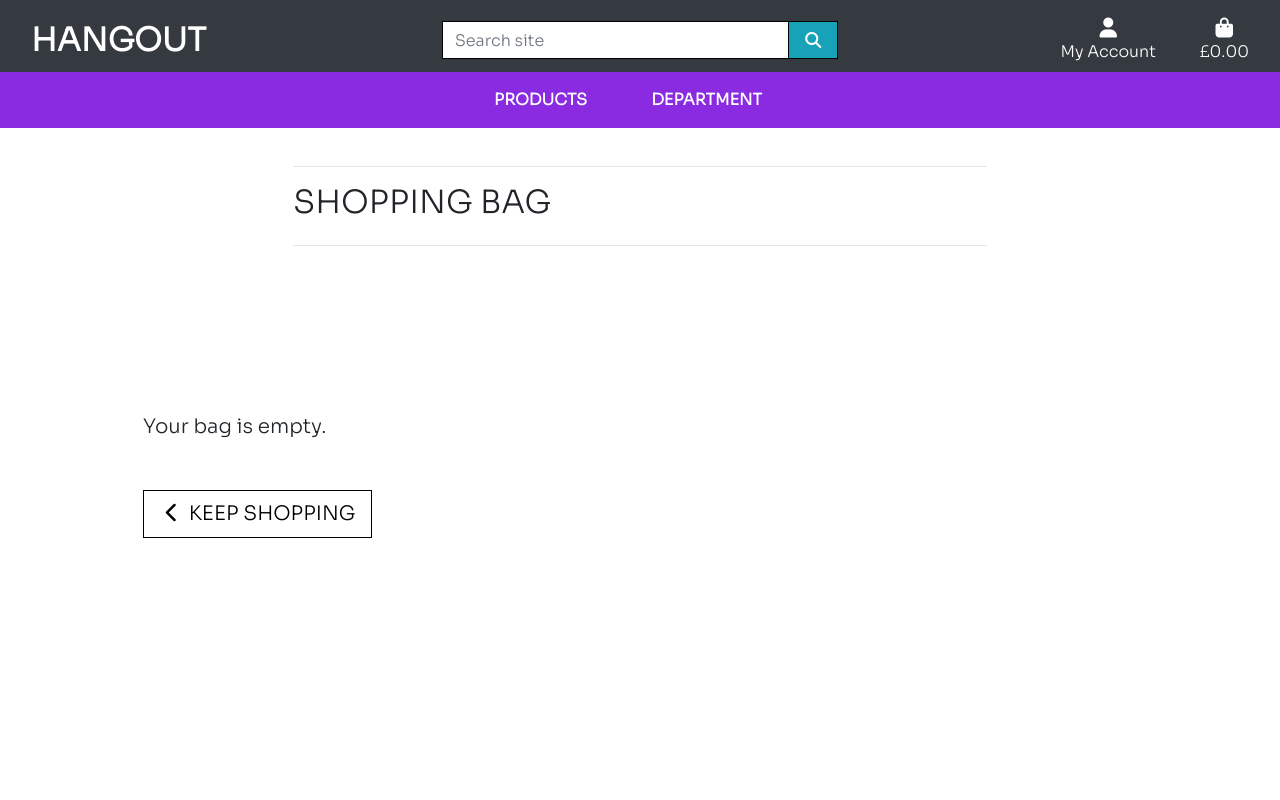
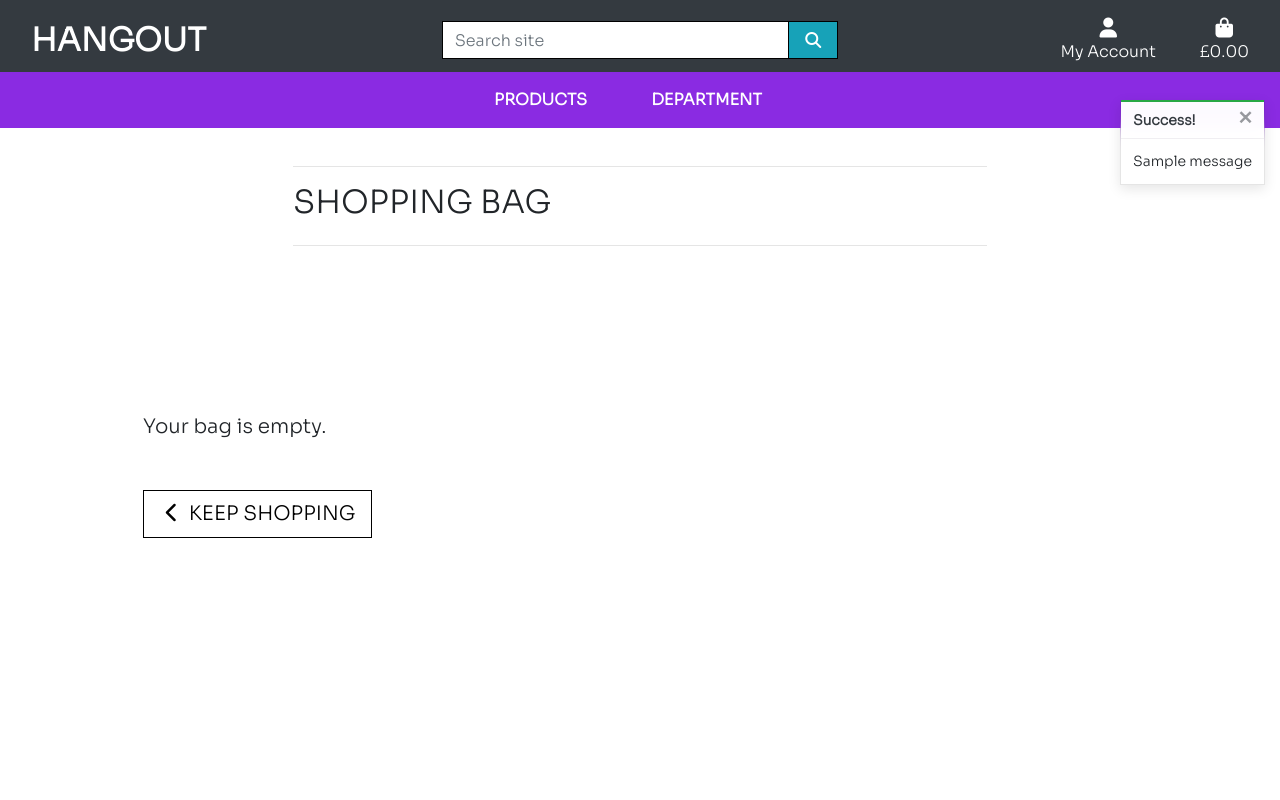
Before and after one commit to isiko1/hangout, a Django app: page /bag/ in a window 1280 px wide. Run offline with Django 3.2, Linux system fonts and the light colour scheme; tables that the repository leaves empty hold one stand-in row (values such as "Sample post"); one stand-in notice (Sample message) is shown; some libraries are stand-ins or nearby versions.

Commit message:
Added toasts

```diff
--- a/bag/templates/bag/bag.html
+++ b/bag/templates/bag/bag.html
@@ -38,7 +38,7 @@
 
                             {% for item in bag_items %}
                                 <tr>
-                                    <td class="p-3 w-25">
+                                    <td class="p-3 w-50">
                                         <img class="img-fluid rounded" src="{{ item.product.image.url }}">
                                     </td>
                                     <td class="py-3">
@@ -49,7 +49,7 @@
                                                                         <td class="py-3">
                                         <p class="my-0">£{{ item.product.price }}</p>
                                     </td>
-                                    <td class="py-3 w-25">
+                                    <td class="py-3 w-50">
                                         <form class="form update-form" method="POST" action="{% url 'adjust_bag' item.item_id %}">
                                             {% csrf_token %}
                                             <div class="form-group">
--- a/bag/views.py
+++ b/bag/views.py
@@ -1,6 +1,7 @@
-from django.shortcuts import render, redirect, reverse, HttpResponse
+from django.shortcuts import render, redirect, reverse, HttpResponse, get_object_or_404
+from django.contrib import messages
 
-# Create your views here.
+from products.models import Product
 
 
 def view_bag(request):
@@ -12,6 +13,7 @@ def view_bag(request):
 def add_to_bag(request, item_id):
     """ Add a quantity of the specified product to the shopping bag """
 
+    product = get_object_or_404(Product, pk=item_id)
     quantity = int(request.POST.get('quantity'))
     redirect_url = request.POST.get('redirect_url')
     size = None
@@ -23,15 +25,20 @@ def add_to_bag(request, item_id):
         if item_id in list(bag.keys()):
             if size in bag[item_id]['items_by_size'].keys():
                 bag[item_id]['items_by_size'][size] += quantity
+                messages.success(request, f'Updated size {size.upper()} {product.name} quantity to {bag[item_id]["items_by_size"][size]}')
             else:
                 bag[item_id]['items_by_size'][size] = quantity
+                messages.success(request, f'Added size {size.upper()} {product.name} to your bag')
         else:
             bag[item_id] = {'items_by_size': {size: quantity}}
+            messages.success(request, f'Added size {size.upper()} {product.name} to your bag')
     else:
         if item_id in list(bag.keys()):
             bag[item_id] += quantity
+            messages.success(request, f'Updated {product.name} quantity to {bag[item_id]}')
         else:
             bag[item_id] = quantity
+            messages.success(request, f'Added {product.name} to your bag')
 
     request.session['bag'] = bag
     return redirect(redirect_url)
@@ -40,6 +47,7 @@ def add_to_bag(request, item_id):
 def adjust_bag(request, item_id):
     """Adjust the quantity of the specified product to the specified amount"""
 
+    product = get_object_or_404(Product, pk=item_id)
     quantity = int(request.POST.get('quantity'))
     size = None
     if 'product_size' in request.POST:
@@ -49,15 +57,19 @@ def adjust_bag(request, item_id):
     if size:
         if quantity > 0:
             bag[item_id]['items_by_size'][size] = quantity
+            messages.success(request, f'Updated size {size.upper()} {product.name} quantity to {bag[item_id]["items_by_size"][size]}')
         else:
             del bag[item_id]['items_by_size'][size]
             if not bag[item_id]['items_by_size']:
                 bag.pop(item_id)
+            messages.success(request, f'Removed size {size.upper()} {product.name} from your bag')
     else:
         if quantity > 0:
             bag[item_id] = quantity
+            messages.success(request, f'Updated {product.name} quantity to {bag[item_id]}')
         else:
             bag.pop(item_id)
+            messages.success(request, f'Removed {product.name} from your bag')
 
     request.session['bag'] = bag
     return redirect(reverse('view_bag'))
@@ -67,6 +79,7 @@ def remove_from_bag(request, item_id):
     """Remove the item from the shopping bag"""
 
     try:
+        product = get_object_or_404(Product, pk=item_id)
         size = None
         if 'product_size' in request.POST:
             size = request.POST['product_size']
@@ -76,11 +89,14 @@ def remove_from_bag(request, item_id):
             del bag[item_id]['items_by_size'][size]
             if not bag[item_id]['items_by_size']:
                 bag.pop(item_id)
+            messages.success(request, f'Removed size {size.upper()} {product.name} from your bag')
         else:
             bag.pop(item_id)
+            messages.success(request, f'Removed {product.name} from your bag')
 
         request.session['bag'] = bag
         return HttpResponse(status=200)
 
     except Exception as e:
+        messages.error(request, f'Error removing item: {e}')
         return HttpResponse(status=500)
--- a/hangout/settings.py
+++ b/hangout/settings.py
@@ -79,6 +79,8 @@ TEMPLATES = [
     },
 ]
 
+MESSAGE_STORAGE = 'django.contrib.messages.storage.session.SessionStorage'
+
 AUTHENTICATION_BACKENDS = [
 
     # Needed to login by username in Django admin, regardless of `allauth`
--- a/static/css/base.css
+++ b/static/css/base.css
@@ -19,6 +19,9 @@ body {
     border-radius: 0 0 4px 4px;
 }
 
+.bg-toast {
+    background-color: #fff !important;
+}
 .bg-white {
     background-color: blueviolet !important;
 }
@@ -129,6 +132,23 @@ a.department-badge > span.badge:hover {
 	z-index: -1;
 }
 
+/* ------------------------------- bootstrap toasts */
+
+.message-container {
+    position: fixed;
+    top: 100px;
+    right: 15px;
+    z-index: 99999999999;
+}
+
+.custom-toast {
+    overflow: visible;
+}
+
+.toast-capper {
+    height: 2px;
+}
+
 /* -------------------------------- Media Queries------Code adapted from mini project */
 
 /* Slightly larger container on xl screens */
--- a/templates/base.html
+++ b/templates/base.html
@@ -110,13 +110,31 @@
         </div>
     </header>
     {% if messages %}
-    <div class="message-container"></div>
+    <div class="message-container">
+    {% for message in messages %}
+                {% with message.level as level %}
+                    {% if level == 40 %}
+                        {% include 'includes/toasts/toast_error.html' %}
+                    {% elif level == 30 %}
+                        {% include 'includes/toasts/toast_warning.html' %}
+                    {% elif level == 25 %}
+                        {% include 'includes/toasts/toast_success.html' %}
+                    {% else %}
+                        {% include 'includes/toasts/toast_info.html' %}
+                    {% endif %}
+                {% endwith %}
+            {% endfor %}
+    </div>
+
     {% endif %}
     {% block page-header %}
     {% endblock %}
     {% block content%}
     {% endblock %}
     {% block postloadjs%}
+    <script type="text/javascript">
+        $('.toast').toast('show');
+    </script>
     {% endblock %}
   </body>
   <footer>
--- /dev/null
+++ b/templates/includes/toasts/toast_success.html
@@ -0,0 +1,13 @@
+<div class="toast custom-toast rounded-0 border-top-0" data-autohide="false">
+    <div class="arrow-up arrow-success"></div>
+    <div class="w-100 toast-capper bg-success"></div>
+    <div class="toast-header bg-black text-dark">
+        <strong class="mr-auto">Success!</strong>
+        <button type="button" class="ml-2 mb-1 close text-dark" data-dismiss="toast" aria-label="Close">
+            <span aria-hidden="true">&times;</span>
+        </button>
+    </div>
+    <div class="toast-body bg-toast">
+        {{ message }}
+    </div>
+</div>
```
Also changed, not shown: templates/includes/toasts/toast_error.html (added, +13 -0 lines), templates/includes/toasts/toast_info.html (added, +13 -0 lines), templates/includes/toasts/toast_warning.html (added, +13 -0 lines).
